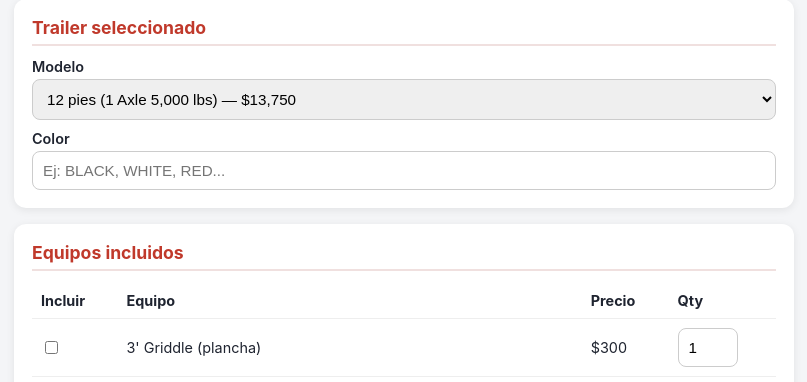
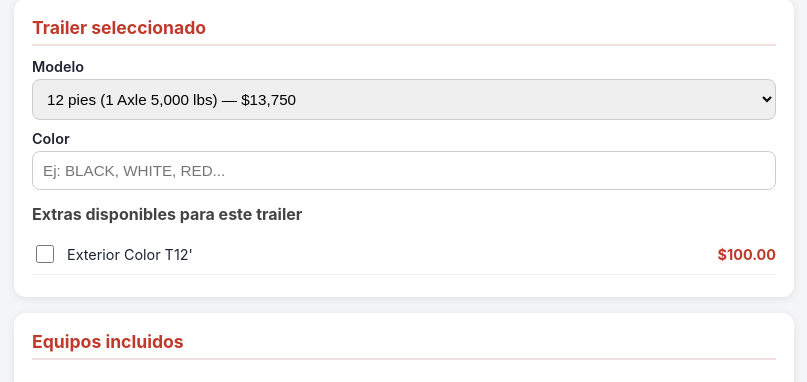
Before and after one commit to cookingboxusa/cookingbox-financiamiento, a Flask app: page /cotizador in a window 1280 px wide. Shown: the part 437-819 px from the top of the page, without its empty margins (236-1043 px from the left). Run offline with Flask 3, Linux system fonts and the light colour scheme.

Commit message:
Cotizador: extras por trailer (Exterior Color) se suman al monto a financiar

```diff
--- a/app.py
+++ b/app.py
@@ -434,8 +434,16 @@ def cotizador():
                 equipos_sel.append({**eq, "qty": qty, "subtotal": subtotal})
                 total_equipos += subtotal
 
+        # Extras por trailer
+        extras_sel = []
+        total_extras = 0
+        for i, ex in enumerate(trailer.get("extras", [])):
+            if form.get(f"trailer_extra_{i}"):
+                extras_sel.append(ex)
+                total_extras += ex["precio"]
+
         precio_trailer = trailer["precio"]
-        valor_venta = precio_trailer + total_equipos
+        valor_venta = precio_trailer + total_equipos + total_extras
         monto_financiado = valor_venta - down_payment
         pago_semanal = calcular_pago_semanal(monto_financiado)
 
@@ -445,8 +453,10 @@ def cotizador():
             "cliente_nombre": cliente_nombre,
             "cliente_telefono": cliente_telefono,
             "equipos_sel": equipos_sel,
+            "extras_sel": extras_sel,
             "precio_trailer": precio_trailer,
             "total_equipos": total_equipos,
+            "total_extras": total_extras,
             "valor_venta": valor_venta,
             "down_payment": down_payment,
             "monto_financiado": monto_financiado,
--- a/data/cotizador_config.json
+++ b/data/cotizador_config.json
@@ -1,10 +1,10 @@
 {
   "trailers": [
-    {"modelo": "12 pies (1 Axle 5,000 lbs)",  "precio": 13750, "descripcion": "8X12 Enclosed Kitchen Ready"},
-    {"modelo": "16 pies (2 Axle 12,000 lbs)",  "precio": 16500, "descripcion": "8X16 Enclosed Kitchen Ready"},
-    {"modelo": "18 pies (2 Axle 12,000 lbs)",  "precio": 17500, "descripcion": "8X18 Enclosed Kitchen Ready"},
-    {"modelo": "20 pies (2 Axle 12,000 lbs)",  "precio": 17500, "descripcion": "8X20 Enclosed Kitchen Ready"},
-    {"modelo": "24 pies (2 Axle 12,000 lbs)",  "precio": 17500, "descripcion": "8X24 Enclosed Kitchen Ready"}
+    {"modelo": "12 pies (1 Axle 5,000 lbs)",  "precio": 13750, "descripcion": "8X12 Enclosed Kitchen Ready", "extras": [{"nombre": "Exterior Color T12'", "precio": 100}]},
+    {"modelo": "16 pies (2 Axle 12,000 lbs)",  "precio": 16500, "descripcion": "8X16 Enclosed Kitchen Ready", "extras": [{"nombre": "Exterior Color T16'", "precio": 150}]},
+    {"modelo": "18 pies (2 Axle 12,000 lbs)",  "precio": 17500, "descripcion": "8X18 Enclosed Kitchen Ready", "extras": []},
+    {"modelo": "20 pies (2 Axle 12,000 lbs)",  "precio": 17500, "descripcion": "8X20 Enclosed Kitchen Ready", "extras": [{"nombre": "Exterior Color T20'", "precio": 200}]},
+    {"modelo": "24 pies (2 Axle 12,000 lbs)",  "precio": 17500, "descripcion": "8X24 Enclosed Kitchen Ready", "extras": []}
   ],
   "equipos": [
     {"nombre": "3' Griddle (plancha)",             "precio": 300},
--- a/templates/cotizador.html
+++ b/templates/cotizador.html
@@ -79,11 +79,11 @@
         <div class="card">
             <h2>Trailer seleccionado</h2>
             <label>Modelo</label>
-            <select name="trailer_idx" id="trailer_idx" required onchange="calcularVivo()">
+            <select name="trailer_idx" id="trailer_idx" required onchange="actualizarExtras(); calcularVivo();">
                 {% for i, t in enumerate(cfg.trailers) %}
                 <option value="{{ i }}"
                     data-precio="{{ t.precio }}"
-                    data-downmin="{{ t.down_min if t.get('down_min') else 0 }}"
+                    data-extras="{{ t.get('extras', []) | tojson | e }}"
                     {% if form.get('trailer_idx','0')|int == i %}selected{% endif %}>
                     {{ t.modelo }} — ${{ '{:,.0f}'.format(t.precio) }}
                 </option>
@@ -91,6 +91,12 @@
             </select>
             <label>Color</label>
             <input type="text" name="color" value="{{ form.get('color','') }}" placeholder="Ej: BLACK, WHITE, RED...">
+
+            {# Extras dinámicos por trailer #}
+            <div id="extras-trailer" style="margin-top:14px; display:none;">
+                <h3 style="margin-bottom:8px;">Extras disponibles para este trailer</h3>
+                <div id="extras-lista"></div>
+            </div>
         </div>
 
         {# ── 4. Equipos ── #}
@@ -141,6 +147,20 @@
                 <td style="padding:6px; border:1px solid #ddd;"><strong>Tel:</strong> {{ resultado.cliente_telefono }}</td>
             </tr>
         </table>
+        {% if resultado.extras_sel %}
+        <table style="width:100%; border-collapse:collapse; font-size:0.88rem; margin-bottom:12px;">
+            <tr style="background:#c0392b; color:white;">
+                <th style="padding:7px; text-align:left;">EXTRAS</th>
+                <th style="padding:7px; text-align:right; width:100px;">COSTO</th>
+            </tr>
+            {% for ex in resultado.extras_sel %}
+            <tr>
+                <td style="padding:6px; border:1px solid #eee;">{{ ex.nombre }}</td>
+                <td style="padding:6px; border:1px solid #eee; text-align:right;">${{ '{:,.2f}'.format(ex.precio) }}</td>
+            </tr>
+            {% endfor %}
+        </table>
+        {% endif %}
 
         <table style="width:100%; border-collapse:collapse; font-size:0.88rem; margin-bottom:12px;">
             <tr style="background:#c0392b; color:white;">
@@ -204,9 +224,9 @@
 </div>
 
 <script>
-// Tabla de down payment mínimo por trailer (índice)
 const trailerDownMin = [5250, 6250, 7500, 9000, 10500];
 const trailerPrecios = {{ cfg.trailers | map(attribute='precio') | list | tojson }};
+const trailerExtras  = {{ cfg.trailers | map(attribute='extras') | list | tojson }};
 
 function pagoSemanal(monto) {
     if (monto < 11000) return null;
@@ -218,14 +238,37 @@ function fmt(n) {
     return '$' + n.toLocaleString('en-US', {minimumFractionDigits: 2, maximumFractionDigits: 2});
 }
 
+function actualizarExtras() {
+    const idx = parseInt(document.getElementById('trailer_idx').value) || 0;
+    const extras = trailerExtras[idx] || [];
+    const contenedor = document.getElementById('extras-trailer');
+    const lista = document.getElementById('extras-lista');
+
+    if (!extras.length) {
+        contenedor.style.display = 'none';
+        lista.innerHTML = '';
+        return;
+    }
+
+    contenedor.style.display = 'block';
+    lista.innerHTML = extras.map((ex, i) => `
+        <label style="display:flex; align-items:center; gap:10px; padding:8px 0; border-bottom:1px solid #eee; font-weight:normal; cursor:pointer;">
+            <input type="checkbox" name="trailer_extra_${i}" class="extra-check"
+                   data-precio="${ex.precio}" onchange="calcularVivo()"
+                   style="width:18px; height:18px; accent-color:#c0392b;">
+            <span>${ex.nombre}</span>
+            <span style="margin-left:auto; font-weight:700; color:#c0392b;">${fmt(ex.precio)}</span>
+        </label>
+    `).join('');
+}
+
 function calcularVivo() {
     const dp = parseFloat(document.getElementById('down_payment').value) || 0;
-    const trailerSel = document.getElementById('trailer_idx');
-    const trailerIdx = parseInt(trailerSel.value) || 0;
-    const trailerPrecio = trailerPrecios[trailerIdx] || 0;
-    const downMin = trailerDownMin[trailerIdx] || 0;
+    const idx = parseInt(document.getElementById('trailer_idx').value) || 0;
+    const trailerPrecio = trailerPrecios[idx] || 0;
+    const downMin = trailerDownMin[idx] || 0;
 
-    // Sumar equipos seleccionados
+    // Equipos estándar
     let totalEquipos = 0;
     document.querySelectorAll('.eq-check').forEach((cb, i) => {
         if (cb.checked) {
@@ -234,12 +277,17 @@ function calcularVivo() {
         }
     });
 
-    const valorVenta = trailerPrecio + totalEquipos;
+    // Extras por trailer
+    let totalExtras = 0;
+    document.querySelectorAll('.extra-check').forEach(cb => {
+        if (cb.checked) totalExtras += parseFloat(cb.dataset.precio);
+    });
+
+    const valorVenta     = trailerPrecio + totalEquipos + totalExtras;
     const montoFinanciado = valorVenta - dp;
-    const califica = dp >= downMin;
-    const pago = montoFinanciado > 0 ? pagoSemanal(montoFinanciado) : null;
-
-    const box = document.getElementById('live-aprobacion');
+    const califica       = dp >= downMin;
+    const pago           = montoFinanciado > 0 ? pagoSemanal(montoFinanciado) : null;
+    const box            = document.getElementById('live-aprobacion');
 
     if (dp <= 0) { box.innerHTML = ''; return; }
 
@@ -248,7 +296,11 @@ function calcularVivo() {
         <div class="aprobado-box">
             <p class="label">MONTO APROBADO PARA FINANCIAR</p>
             <div class="monto">${fmt(montoFinanciado)}</div>
-            <p class="label">Valor de venta ${fmt(valorVenta)} — Down payment ${fmt(dp)}</p>
+            <p class="label" style="margin-top:4px;">
+                Valor de venta ${fmt(valorVenta)}
+                ${totalExtras > 0 ? `(incluye extras ${fmt(totalExtras)})` : ''}
+                — Down payment ${fmt(dp)}
+            </p>
             ${pago ? `<div class="pago">Pago semanal (3 años): ${fmt(pago)}/semana</div>` : ''}
         </div>`;
     } else if (!califica) {
@@ -261,12 +313,12 @@ function calcularVivo() {
     } else {
         box.innerHTML = `
         <div class="no-aprobado-box">
-            <p style="font-size:1rem; font-weight:700; margin:0;">El down payment cubre el trailer — sin balance a financiar</p>
+            <p style="font-size:1rem; font-weight:700; margin:0;">El down payment cubre el total — sin balance a financiar</p>
         </div>`;
     }
 }
 
-window.onload = calcularVivo;
+window.onload = function() { actualizarExtras(); calcularVivo(); };
 
 function descargarJPEG() {
     const el = document.getElementById('documento-cotizacion');
```
